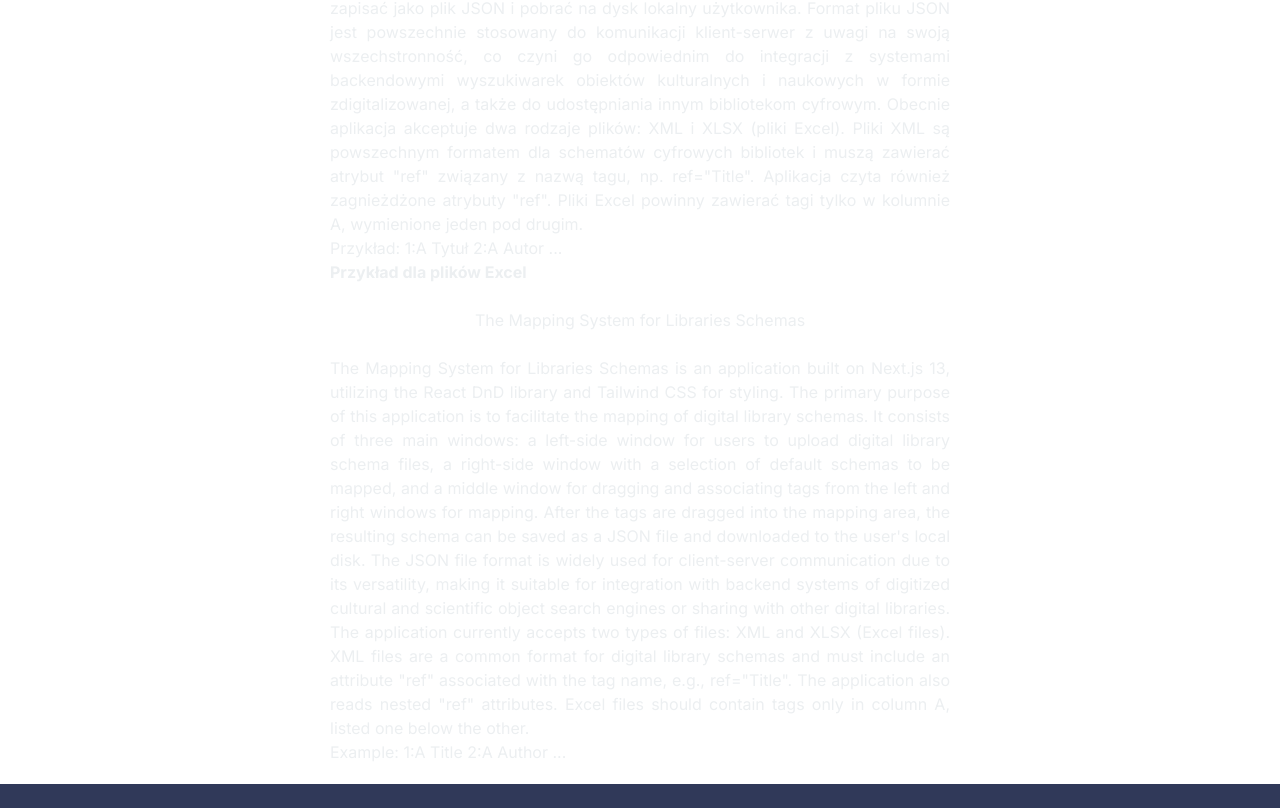
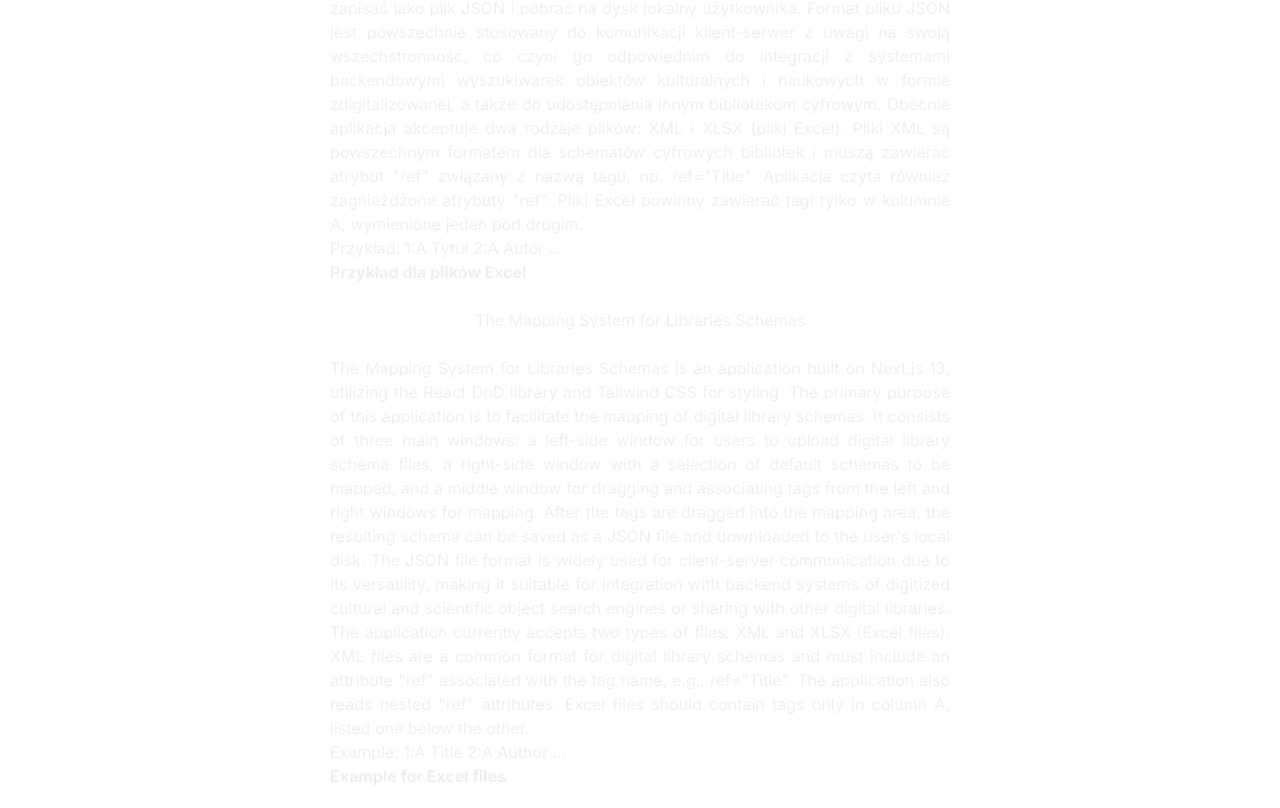
Before and after one commit to NataliaJeszke/mapper-libraries, a Next.js app: page /guide in a window 1280 px wide. Shown: the part 1060-1868 px from the top of the page. Before the commit the page ends 1844 px from the top, so only its background shows below. Built offline with nearby package versions, Linux system fonts and the light colour scheme.

Commit message:
information for sample file

```diff
--- a/src/app/guide/page.tsx
+++ b/src/app/guide/page.tsx
@@ -61,6 +61,9 @@ export default function Guide() {
             application also reads nested "ref" attributes. Excel files should
             contain tags only in column A, listed one below the other.
             <p>Example: 1:A Title 2:A Author ...</p>
+            <Link href="https://docs.google.com/spreadsheets/d/1avIUiTm456Hd96mj4nLbJouQ4r1yeSwdqc6QrCXSsl8/edit?usp=sharing">
+              <p className="font-bold">Example for Excel files</p>
+            </Link>
           </p>
         </article>
       </section>
```
